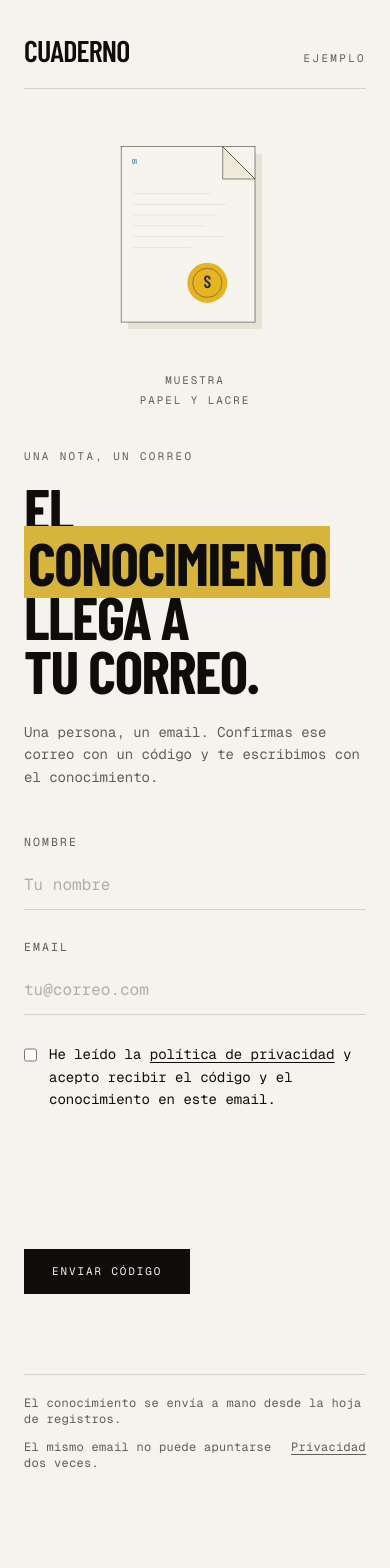
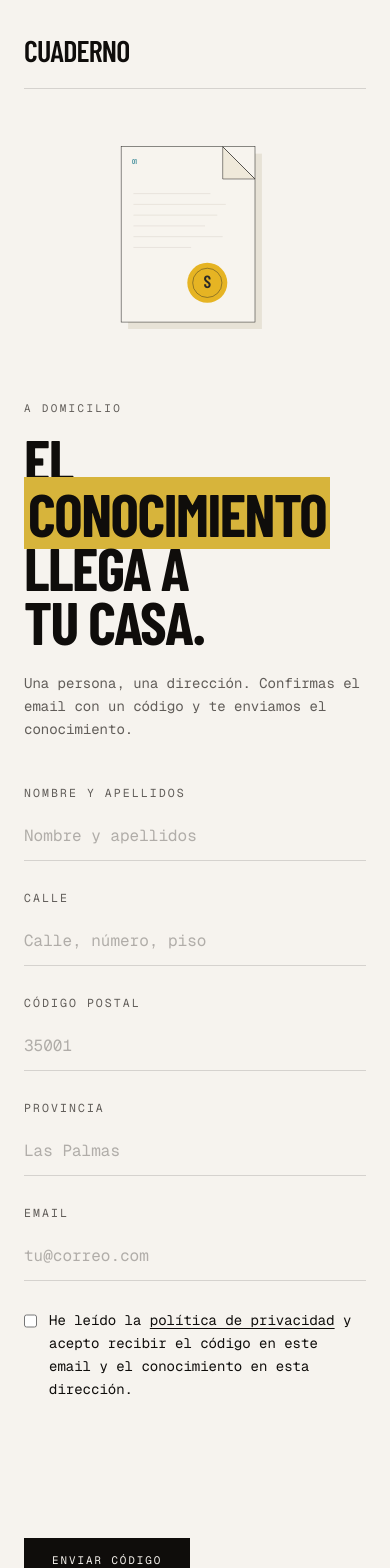
Before and after one commit to bg-isma/registro-regalo, a Next.js app: page / in a window 390 px wide. Shown: the top 1568 px of the page. Before the commit the page ends 1503 px from the top, so only its background shows below. Built offline with nearby package versions, Linux system fonts and the light colour scheme; no server answers.

Commit message:
Pide la dirección postal y envía el conocimiento a casa.

```diff
--- a/app/layout.tsx
+++ b/app/layout.tsx
@@ -16,9 +16,9 @@ const mono = Geist_Mono({
 });
 
 export const metadata: Metadata = {
-  title: "Cuaderno — El conocimiento llega a tu correo",
+  title: "Cuaderno — El conocimiento llega a tu casa",
   description:
-    "Regístrate una vez. Confirmas el email y te escribimos con el conocimiento.",
+    "Regístrate una vez. Confirmas el email y te enviamos el conocimiento a tu dirección.",
 };
 
 export default function RootLayout({ children }: LayoutProps<"/">) {
--- a/app/page.tsx
+++ b/app/page.tsx
@@ -1,4 +1,3 @@
-import Link from "next/link";
 import { Carta } from "@/components/Carta";
 import { Entrada } from "@/components/Entrada";
 import { RegistroForm } from "@/components/RegistroForm";
@@ -6,19 +5,18 @@ import { RegistroForm } from "@/components/RegistroForm";
 export default function Home() {
   return (
     <main className="mx-auto flex w-full max-w-6xl flex-1 flex-col px-6 py-8 sm:px-10 lg:px-14">
-      <header className="flex items-baseline justify-between border-b border-line pb-5">
+      <header className="border-b border-line pb-5">
         <p className="tipo-display text-3xl uppercase tracking-tight">Cuaderno</p>
-        <p className="text-[0.68rem] uppercase tracking-[0.22em] text-muted">Ejemplo</p>
       </header>
 
       <div className="grid flex-1 items-center gap-10 py-10 lg:grid-cols-12 lg:gap-6 lg:py-16">
         <Entrada className="order-2 lg:order-1 lg:col-span-7">
-          <p className="text-[0.68rem] uppercase tracking-[0.22em] text-muted">Una nota, un correo</p>
+          <p className="text-[0.68rem] uppercase tracking-[0.22em] text-muted">A domicilio</p>
           <h1 className="tipo-display mt-4 max-w-xl text-6xl leading-[0.9] font-bold uppercase tracking-tight text-balance sm:text-7xl lg:text-8xl">
-            El <span className="marca px-1">conocimiento</span> llega a tu correo.
+            El <span className="marca px-1">conocimiento</span> llega a tu casa.
           </h1>
           <p className="mt-6 max-w-md text-sm leading-relaxed text-muted sm:text-base">
-            Una persona, un email. Confirmas ese correo con un código y te escribimos con el conocimiento.
+            Una persona, una dirección. Confirmas el email con un código y te enviamos el conocimiento.
           </p>
           <RegistroForm />
         </Entrada>
@@ -28,15 +26,6 @@ export default function Home() {
         </Entrada>
       </div>
 
-      <footer className="flex flex-col gap-3 border-t border-line pt-5 text-xs tracking-wide text-muted sm:flex-row sm:items-baseline sm:justify-between">
-        <span>El conocimiento se envía a mano desde la hoja de registros.</span>
-        <span className="flex gap-4">
-          <span>El mismo email no puede apuntarse dos veces.</span>
-          <Link className="underline" href="/privacidad">
-            Privacidad
-          </Link>
-        </span>
-      </footer>
     </main>
   );
 }
--- a/app/privacidad/page.tsx
+++ b/app/privacidad/page.tsx
@@ -15,32 +15,32 @@ const bloques = [
   {
     titulo: "2. Datos que se recogen",
     texto:
-      "Nombre, email y la casilla de aceptación. También se guardan la fecha del registro y, de forma temporal, un código de seis cifras para comprobar que el buzón es tuyo. No se pide dirección postal, teléfono ni documento de identidad.",
+      "Nombre y apellidos, email, calle, código postal, provincia y la casilla de aceptación. También se guardan la fecha del registro y, de forma temporal, un código de seis cifras para comprobar que el buzón es tuyo. No se pide teléfono ni documento de identidad.",
   },
   {
     titulo: "3. Para qué se usan",
     texto:
-      "Para enviarte el código de comprobación y, si lo confirmas, el conocimiento que pediste. La hoja sirve para no escribir dos veces a la misma persona y para anotar cuándo se envió. No se usa para publicidad ni para ceder la lista a terceros con ese fin.",
+      "El email sirve para enviarte el código de comprobación. El nombre y la dirección sirven para enviarte el conocimiento por correo postal a tu casa, si confirmas el código. La hoja sirve para no enviar dos veces a la misma persona y para anotar cuándo salió el envío. No se usa para publicidad ni para ceder la lista con ese fin.",
   },
   {
     titulo: "4. Por qué es lícito",
     texto:
-      "Porque tú solicitas el envío. La casilla deja constancia de que aceptas recibir el código y el conocimiento en ese email.",
+      "Porque tú solicitas el envío. La casilla deja constancia de que aceptas recibir el código en ese email y el conocimiento en esa dirección.",
   },
   {
     titulo: "5. Qué es obligatorio",
     texto:
-      "El nombre, el email y la casilla. Sin ellos no se puede comprobar el buzón ni hacer el envío. El resto de la web se puede ver sin registrarse.",
+      "El nombre y los apellidos, la calle, el código postal, la provincia, el email y la casilla. Sin ellos no se puede comprobar el buzón ni enviar el conocimiento a casa. El resto de la web se puede ver sin registrarse.",
   },
   {
     titulo: "6. Cuánto tiempo se conservan",
     texto:
-      "El código de comprobación caduca a los 30 minutos y se borra al confirmar o al caducar. El nombre y el email se conservan el tiempo necesario para hacer el envío y revisar que no se repita, como máximo 12 meses desde el registro, salvo que pidas el borrado antes.",
+      "El código de comprobación caduca a los 30 minutos y se borra al confirmar o al caducar. El nombre, el email y la dirección se conservan el tiempo necesario para hacer el envío postal y revisar que no se repita, como máximo 12 meses desde el registro, salvo que pidas el borrado antes.",
   },
   {
     titulo: "7. Quién más interviene",
     texto:
-      "Los datos se guardan en una hoja de Google y el código se envía por el correo de la cuenta que administra el ejemplo. La casilla «No soy un robot» la presta Google reCAPTCHA. Esos proveedores tratan los datos para prestar ese servicio. La hoja no es pública.",
+      "Los datos se guardan en una hoja de Google. El código se envía por el correo de la cuenta que administra el ejemplo. El conocimiento se manda por correo postal a la dirección que indicaste; quien lo lleva es el servicio de correos que uses para ese envío. La casilla «No soy un robot» la presta Google reCAPTCHA. Esos proveedores tratan los datos para prestar ese servicio. La hoja no es pública.",
   },
   {
     titulo: "8. Tus derechos",
@@ -50,7 +50,7 @@ const bloques = [
   {
     titulo: "9. Comunicaciones comerciales",
     texto:
-      "El mensaje con el código y el mensaje con el conocimiento responden a tu solicitud. No autorizan un boletín ni otras ofertas.",
+      "El email con el código responde a tu solicitud. El envío postal del conocimiento también. Ninguno de los dos autoriza un boletín ni otras ofertas.",
   },
   {
     titulo: "10. Datos de otras personas",
--- a/components/Carta.tsx
+++ b/components/Carta.tsx
@@ -49,10 +49,6 @@ export function Carta() {
           S
         </text>
       </svg>
-      <figcaption className="mt-3 flex flex-col items-center gap-1 text-center text-[0.68rem] uppercase tracking-[0.18em] text-muted sm:flex-row sm:items-baseline sm:justify-between sm:text-left sm:text-[0.72rem] sm:tracking-[0.22em]">
-        <span>Muestra</span>
-        <span>Papel y lacre</span>
-      </figcaption>
     </figure>
   );
 }
--- a/components/RegistroForm.tsx
+++ b/components/RegistroForm.tsx
@@ -40,10 +40,10 @@ declare global {
 }
 
 const textos: Record<Codigo, string> = {
-  ok: "Registro hecho. Te escribiremos a este email con el conocimiento.",
+  ok: "Registro hecho. Te enviaremos el conocimiento a esta dirección.",
   sent: "Te hemos enviado un código. Revisa la bandeja y el spam.",
   duplicate: "Este email ya está registrado.",
-  invalid: "Revisa el nombre, el email y la casilla de aceptación.",
+  invalid: "Revisa el nombre, la dirección, el email y la casilla.",
   captcha: "Confirma que no eres un robot.",
   config: "Falta la clave secreta de reCAPTCHA en Apps Script.",
   code: "El código no coincide.",
@@ -162,6 +162,9 @@ export function RegistroForm() {
       const parsed = await post({
         action: "solicitar",
         nombre: String(data.get("nombre") || ""),
+        calle: String(data.get("calle") || ""),
+        codigoPostal: String(data.get("codigoPostal") || ""),
+        provincia: String(data.get("provincia") || ""),
         email: correo,
         acepta: data.get("acepta") === "on",
         captcha,
@@ -265,18 +268,63 @@ export function RegistroForm() {
         onSubmit={onSolicitar}
       >
       <label className="block">
-        <span className="text-[0.72rem] uppercase tracking-[0.18em] text-muted">Nombre</span>
+        <span className="text-[0.72rem] uppercase tracking-[0.18em] text-muted">Nombre y apellidos</span>
         <input
           className={campo}
           name="nombre"
           type="text"
           required
-          minLength={2}
+          minLength={5}
           maxLength={80}
           autoComplete="name"
-          placeholder="Tu nombre"
+          placeholder="Nombre y apellidos"
         />
       </label>
+
+      <label className="mt-6 block">
+        <span className="text-[0.72rem] uppercase tracking-[0.18em] text-muted">Calle</span>
+        <input
+          className={campo}
+          name="calle"
+          type="text"
+          required
+          minLength={5}
+          maxLength={120}
+          autoComplete="street-address"
+          placeholder="Calle, número, piso"
+        />
+      </label>
+
+      <div className="mt-6 grid gap-6 sm:grid-cols-2">
+        <label className="block">
+          <span className="text-[0.72rem] uppercase tracking-[0.18em] text-muted">Código postal</span>
+          <input
+            className={campo}
+            name="codigoPostal"
+            type="text"
+            inputMode="numeric"
+            required
+            minLength={5}
+            maxLength={5}
+            pattern="[0-9]{5}"
+            autoComplete="postal-code"
+            placeholder="35001"
+          />
+        </label>
+        <label className="block">
+          <span className="text-[0.72rem] uppercase tracking-[0.18em] text-muted">Provincia</span>
+          <input
+            className={campo}
+            name="provincia"
+            type="text"
+            required
+            minLength={2}
+            maxLength={60}
+            autoComplete="address-level1"
+            placeholder="Las Palmas"
+          />
+        </label>
+      </div>
 
       <label className="mt-6 block">
         <span className="text-[0.72rem] uppercase tracking-[0.18em] text-muted">Email</span>
@@ -294,7 +342,7 @@ export function RegistroForm() {
       <label className="mt-7 flex items-start gap-3 text-sm leading-relaxed text-ink">
         <input className="mt-1 size-4 accent-ink" name="acepta" type="checkbox" required />
         <span>
-          He leído la <Link className="underline" href="/privacidad">política de privacidad</Link> y acepto recibir el código y el conocimiento en este email.
+          He leído la <Link className="underline" href="/privacidad">política de privacidad</Link> y acepto recibir el código en este email y el conocimiento en esta dirección.
         </span>
       </label>
 
```
